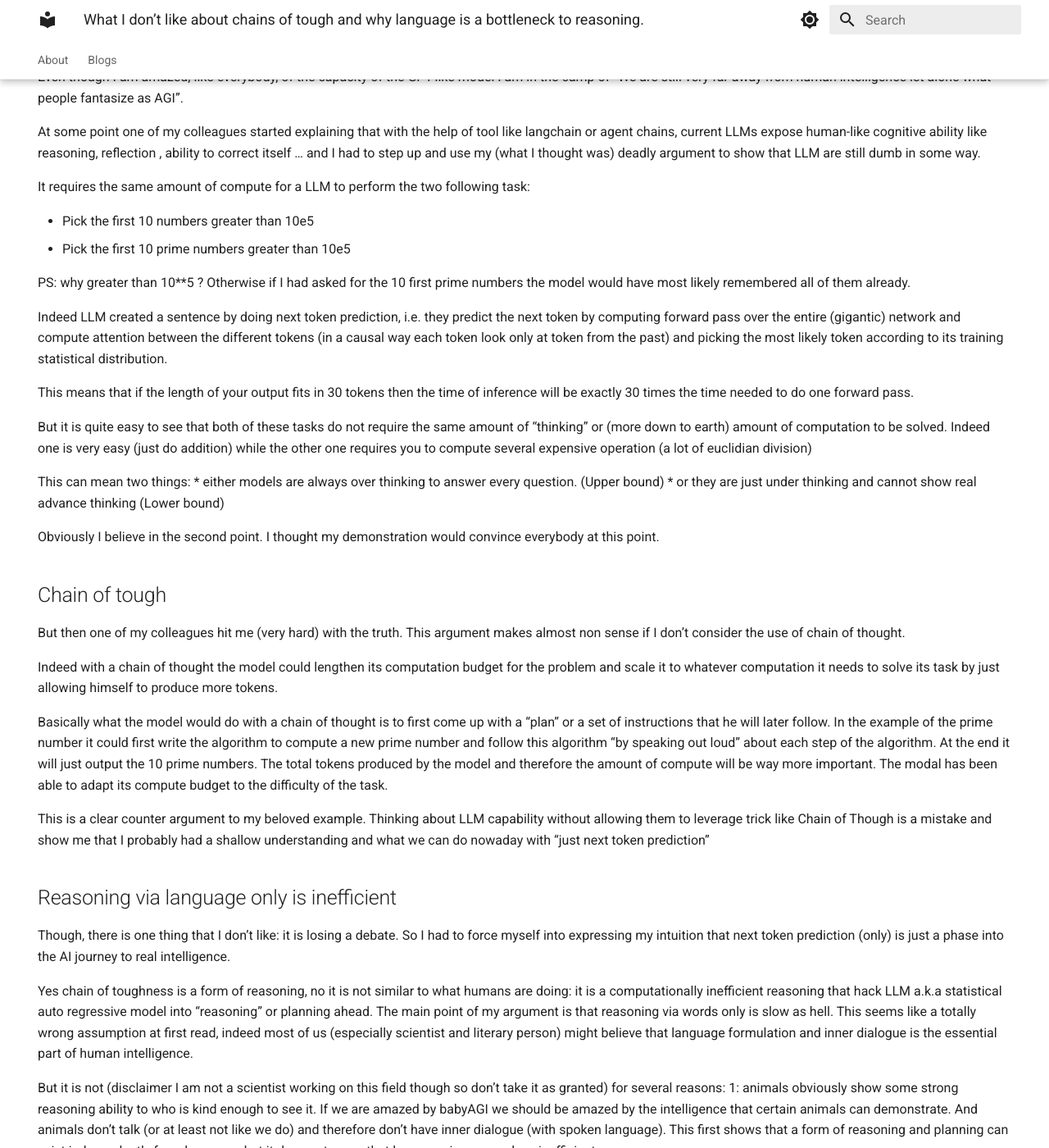
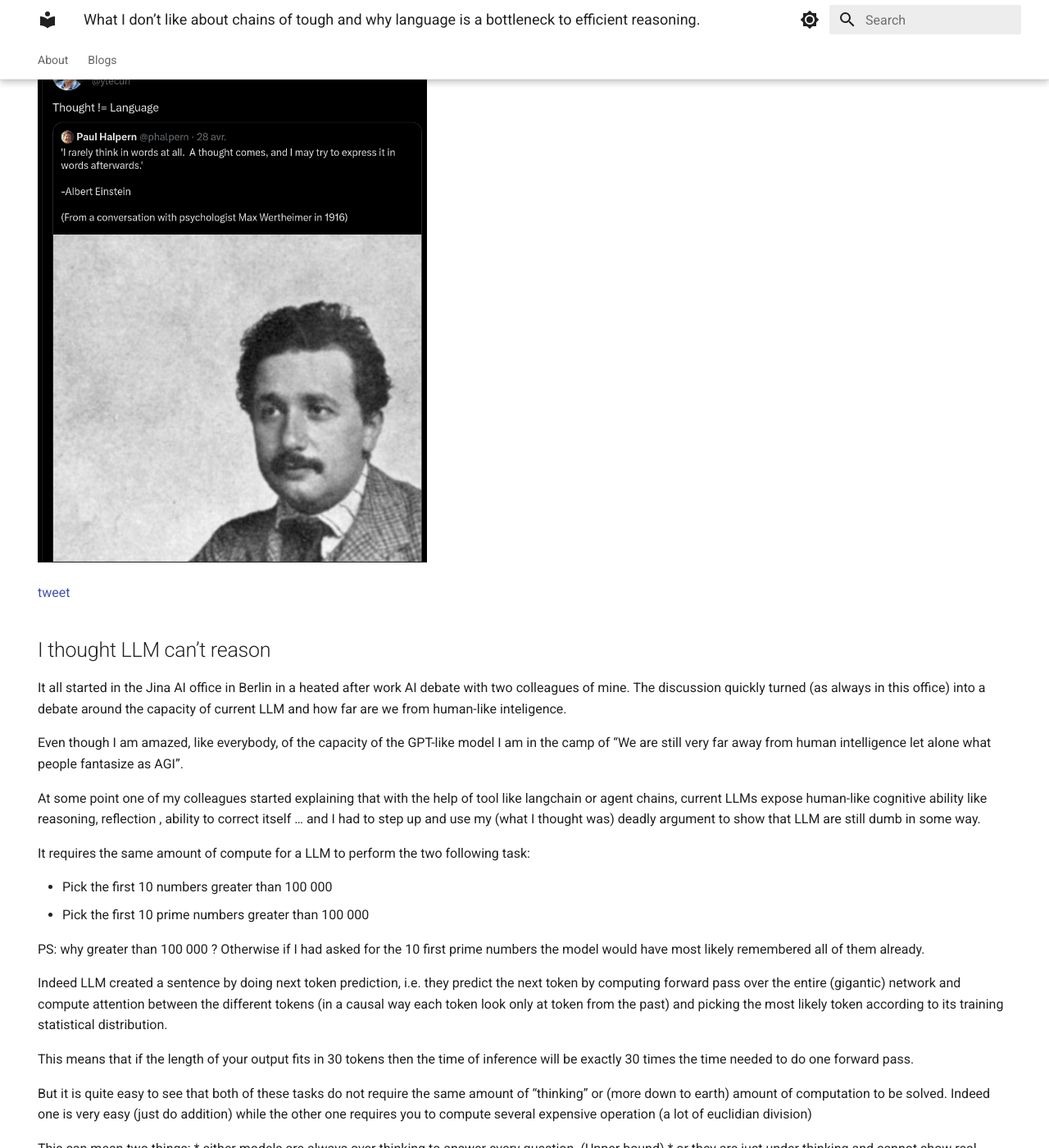
Before and after one commit to samsja/samsja.github.io, an MkDocs documentation site: the page built from docs/blogs/cot/blog.md, in a window 1280 px wide and 1400 px high, scrolled down 517 px. Shown: the whole window at 82% size. Built offline with MkDocs 1.6.1 and Material for MkDocs 9.7.7, drawn with Linux system fonts in a browser that asks for light colours; some of the changed text lies outside the part shown.

Commit message:
feat: several modificaiton
Signed-off-by: samsja <sami.jaghouar@hotmail.fr>

```diff
--- a/docs/blogs/1.md
+++ b/docs/blogs/cot/blog.md
@@ -4,8 +4,11 @@ hide:
   - toc
 ---
 
-# What I don’t like about chains of tough and why language is a bottleneck to reasoning.
+# What I don’t like about chains of tough and why language is a bottleneck to efficient reasoning.
 
+**20 may, 2023**
+
+---
 
 What I don’t like about chains of tough (in its current form) and why language is a bottleneck to reasoning (in the way it is used in 2023 autoregressive LLM).
 
@@ -15,6 +18,10 @@ It has unlocked a lot of use cases that LLM (even instruct one) could not solve
 
 As an engineer I do believe that COT will play a major role in converting current LLM capability into real world usage (and into money as well). Nevertheless I will in this blog post let my scientific self speak and explain why I believe that COT and the agent wave is mainly a hack of LLM to make them express reasoning in a counter intuitive and inefficient way.
 
+
+![image](einstein.png){: style="height:40%;width:40%"}
+
+[tweet](https://twitter.com/ylecun/status/1652183354370916354?s=20)
 
 ## I thought LLM can’t reason
 
@@ -26,10 +33,10 @@ At some point one of my colleagues started explaining that with the help of tool
 
 It requires the same amount of compute for a LLM to perform the two following task:
 
-* Pick the first 10 numbers greater than 10e5
-* Pick the first 10 prime numbers greater than 10e5
+* Pick the first 10 numbers greater than 100 000
+* Pick the first 10 prime numbers greater than 100 000
 
-PS: why greater than 10**5 ? Otherwise if I had asked for the 10 first prime numbers the model would have most likely remembered all of  them already.
+PS: why greater than 100 000 ? Otherwise if I had asked for the 10 first prime numbers the model would have most likely remembered all of  them already.
 
 Indeed LLM created a sentence by doing next token prediction, i.e. they predict the next token by computing forward pass over the entire (gigantic) network and compute attention between the different tokens (in a causal way each token look only at token from the past) and picking the most likely token according to its training statistical distribution.
 
@@ -68,7 +75,7 @@ Humans as well can show some reasoning ability without talking nor using inner s
 
 Okay, seems like it is possible to reason without inner speech. Why would it be faster ?
 
-Let’s take a look at this video : https://www.youtube.com/watch?v=rXABuzSoVOk where Lionel Messi uses the referee as an obstacle to dribble it’s opponent.
+Let’s take a look at [this video](https://www.youtube.com/watch?v=rXABuzSoVOk) where Lionel Messi uses the referee as an obstacle to dribble it’s opponent.
 
 It is quite easy to see that messi could not have used any inner speech reasoning to achieve this move:
 
--- a/mkdocs.yml
+++ b/mkdocs.yml
@@ -20,6 +20,8 @@ theme:
         name: Switch to light mode
       primary: black
 
+markdown_extensions:
+  - attr_list
 
 extra:
   social:
```
Also changed, not shown: other parts of docs/blogs/cot/blog.md (+0 -4 lines), docs/blogs.md (+1 -1 lines), docs/blogs/cot/einstein.png (added).
